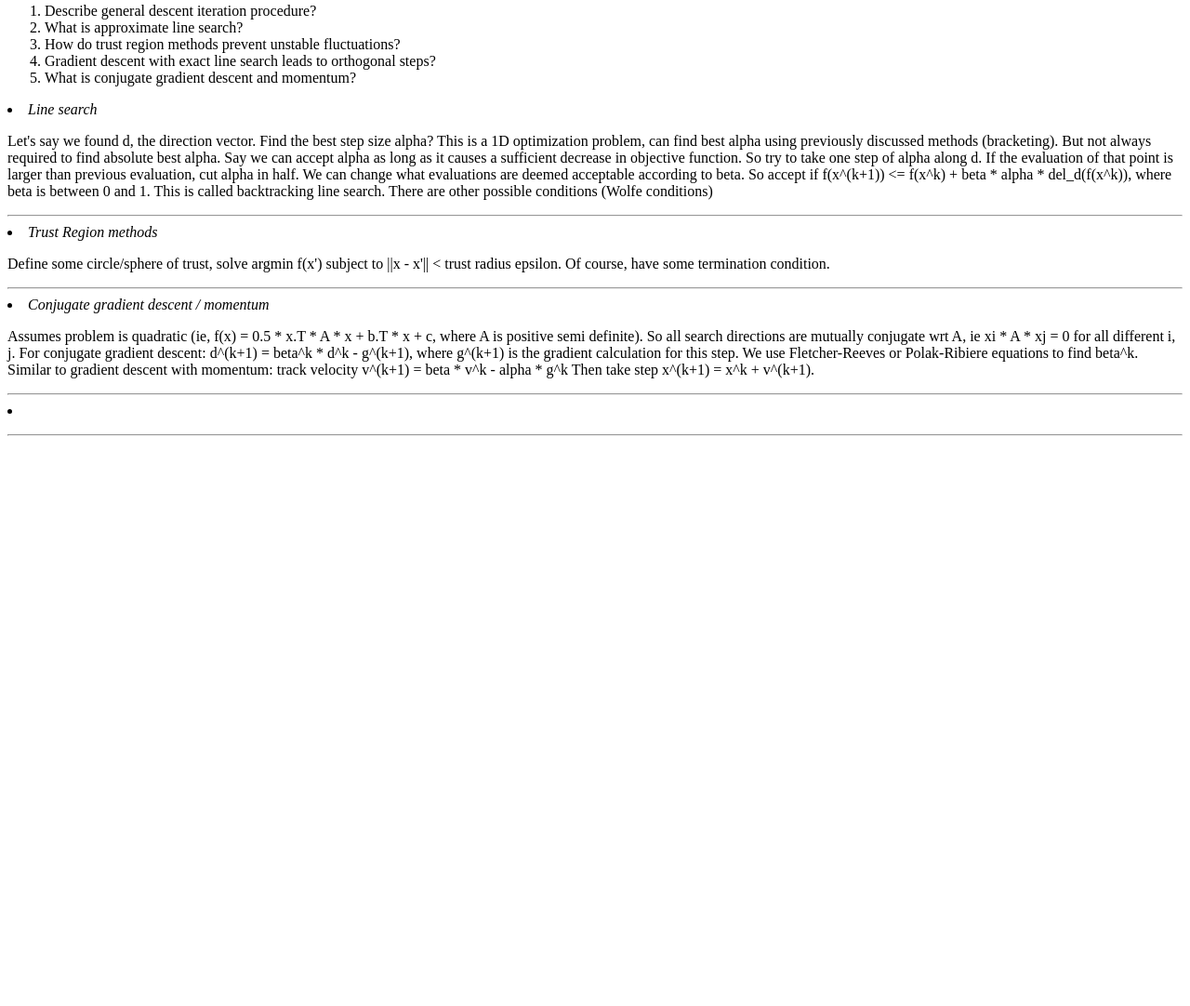
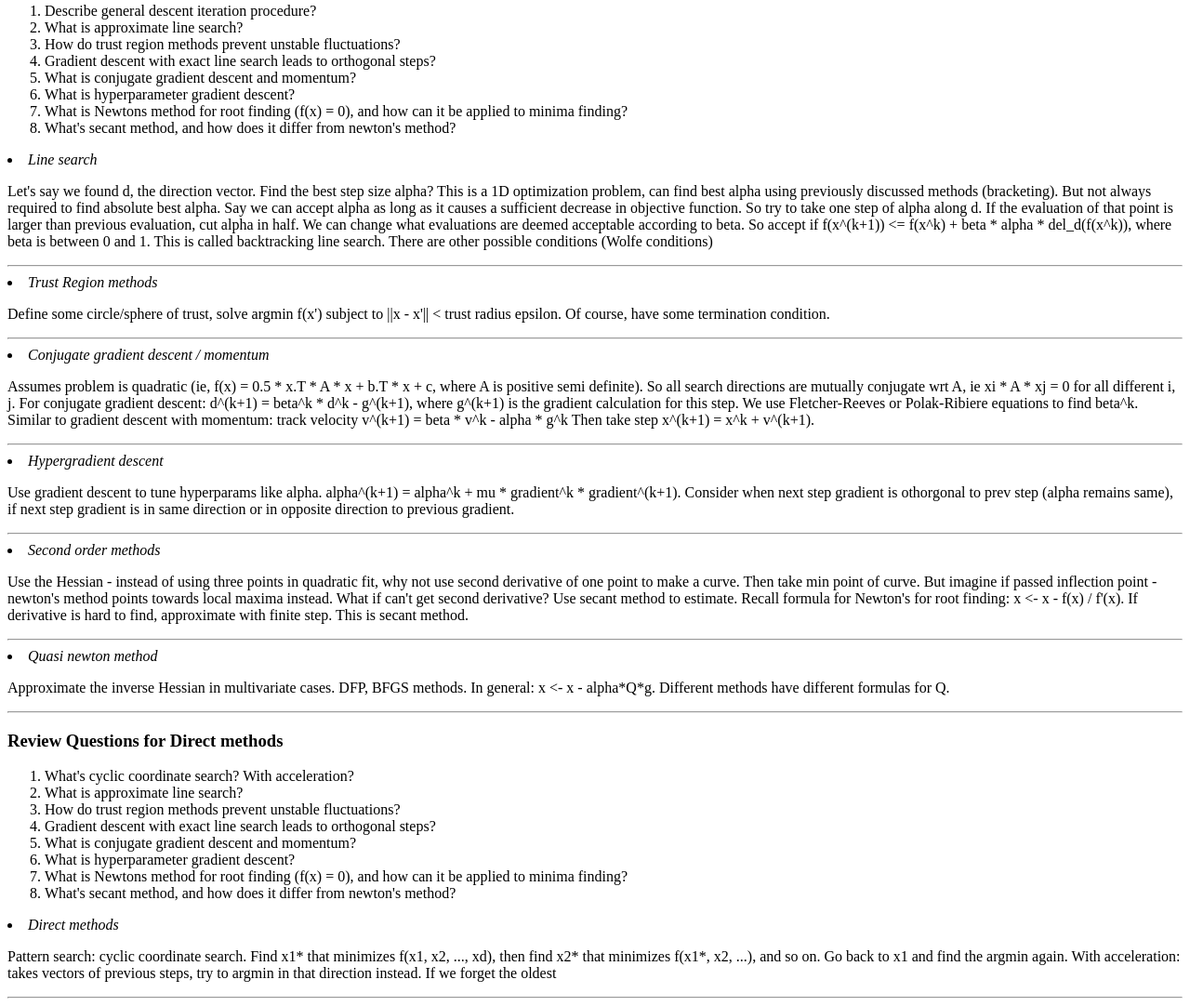
Before and after one commit to laiziiun/hi, a plain HTML site: page education/self_dir_courses/engg_opt.html in a window 1280 px wide. Shown: the part 868-1950 px from the top of the page at 93% size. Before the commit the page ends 1345 px from the top, so only its background shows below. Drawn offline with Linux system fonts and the light colour scheme.

Commit message:
cyclic coordinate search update

```diff
--- a/education/self_dir_courses/engg_opt.html
+++ b/education/self_dir_courses/engg_opt.html
@@ -90,6 +90,9 @@
             <li>How do trust region methods prevent unstable fluctuations?</li>
             <li>Gradient descent with exact line search leads to orthogonal steps? </li>
             <li>What is conjugate gradient descent and momentum?</li>
+            <li>What is hyperparameter gradient descent?</li>
+            <li>What is Newtons method for root finding (f(x) = 0), and how can it be applied to minima finding?</li>
+            <li>What's secant method, and how does it differ from newton's method?</li>
         </ol>
         <li>
             <em>Line search</em>
@@ -125,10 +128,55 @@
         </li>
         <hr>
         <li>
-            <em></em>
+            <em>Hypergradient descent</em>
             <p>
+                Use gradient descent to tune hyperparams like alpha. alpha^(k+1) = alpha^k + mu * gradient^k * gradient^(k+1).
+                Consider when next step gradient is othorgonal to prev step (alpha remains same), if next step gradient is in same direction or in opposite
+                 direction to previous gradient.
 
 
+            </p>
+        </li>
+        <hr>
+        <li>
+            <em>Second order methods</em>
+            <p>
+                Use the Hessian - instead of using three points in quadratic fit, why not use second derivative of one point to make a curve.
+                Then take min point of curve. But imagine if passed inflection point - newton's method points towards local maxima instead.
+                What if can't get second derivative? Use secant method to estimate.
+
+                Recall formula for Newton's for root finding: x <- x - f(x) / f'(x). If derivative is hard to find, approximate with finite step. This
+                is secant method.
+            </p>
+        </li>
+        <hr>
+        <li>
+            <em>Quasi newton method</em>
+            <p>
+                Approximate the inverse Hessian in multivariate cases. DFP, BFGS methods. In general: x <- x - alpha*Q*g. Different methods
+                have different formulas for Q.
+            </p>
+        </li>
+        <hr>
+        <h3>
+            Review Questions for Direct methods
+        </h3>
+        <ol>
+            <li>What's cyclic coordinate search? With acceleration?</li>
+            <li>What is approximate line search?</li>
+            <li>How do trust region methods prevent unstable fluctuations?</li>
+            <li>Gradient descent with exact line search leads to orthogonal steps? </li>
+            <li>What is conjugate gradient descent and momentum?</li>
+            <li>What is hyperparameter gradient descent?</li>
+            <li>What is Newtons method for root finding (f(x) = 0), and how can it be applied to minima finding?</li>
+            <li>What's secant method, and how does it differ from newton's method?</li>
+        </ol>
+        <li>
+            <em>Direct methods</em>
+            <p>
+                Pattern search: cyclic coordinate search. Find x1* that minimizes f(x1, x2, ..., xd), then find
+                x2* that minimizes f(x1*, x2, ...), and so on. Go back to x1 and find the argmin again. With acceleration:
+                takes vectors of previous steps, try to argmin in that direction instead. If we forget the oldest
             </p>
         </li>
         <hr>
```
